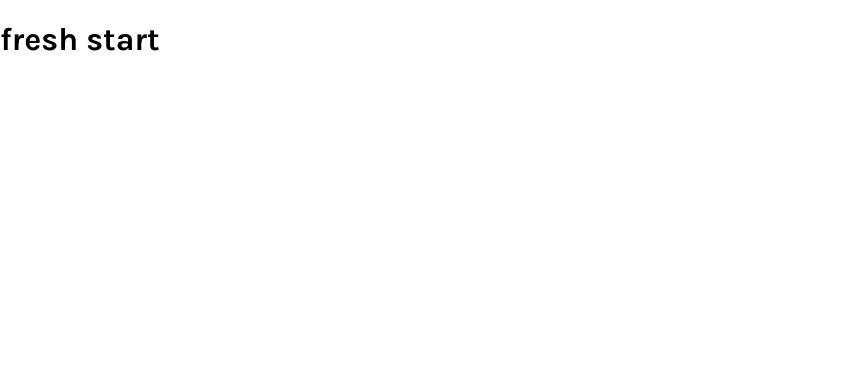
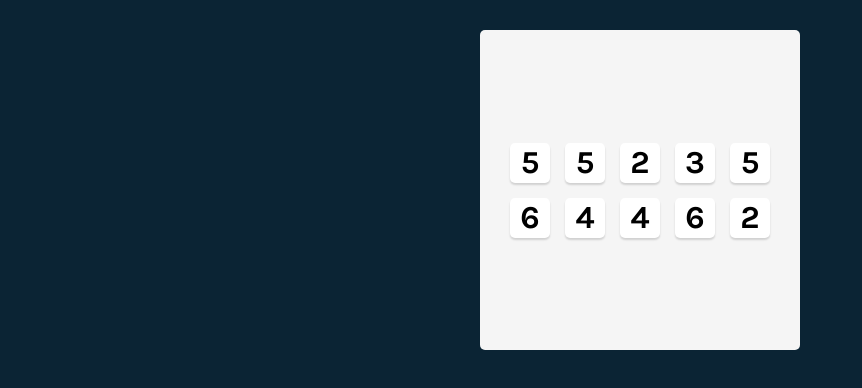
Before and after one commit to kassfir/scrimba-react-tutorials, a React (Vite) app: page / in a window 1280 px wide. Shown: the top 388 px of the page, without its empty margins (0-862 px from the left). Built offline with nearby package versions, Linux system fonts and the light colour scheme.

Commit message:
added dice component and some styling

```diff
--- a/src/App.jsx
+++ b/src/App.jsx
@@ -1,10 +1,46 @@
 import React from "react"
 
+/**
+ * Challenge:
+ *
+ * - Create a Die component that takes a `value` prop
+ * - Render 10 instances of the Die component (manually)
+ *      - Provide a number between 1-6 for the value on each
+ *        for now
+ * - Style the <main> and <Die> components
+ *   to look like they do in the slide
+ *      - Hints: Create a container to hold the 10 instances
+ *        of the Die component, and use CSS Grid to lay them
+ *        out evenly in 2 rows of 5 columns
+ *      - Use flexbox on main to center the dice container
+ *        in the center of the page
+ */
+
+function Die(props){
+  return (<div className="die-face">
+    <h2 className="die-num">
+      {props.number}
+    </h2>
+  </div>)
+}
+
+
 function App() {
+  const dice = () => {
+    const dice = [];
+    for (let i = 0; i < 10; i++){
+      dice.push(<Die number={Math.floor((Math.random()*6) + 1)}></Die>)
+    }
+
+    return dice;
+  }
+
   return (
-    <div>
-      <h1>fresh start</h1>
-    </div>
+    <main>
+      <div className='dice-container'>
+        {dice ()}
+      </div>
+    </main>
   )
 }
 
--- a/src/index.css
+++ b/src/index.css
@@ -1,106 +1,48 @@
 * {
   box-sizing: border-box;
+  margin: 0px;
 }
 
 body {
   font-family: "Karla", sans-serif;
   margin: 0;
-
+  background-color: #0B2434;
+  padding: 30px;
 }
 
 main {
   padding: 36px;
-  max-width: 980px;
+  max-width: 320px;
+  height: 320px;
+
   margin: auto;
+  background: #F5F5F5;
+  border-radius: 5px;
+  display: flex;
+  flex-direction: column;
+  justify-content: center;
+  align-items: center;
 }
 
-.header {
-  display: flex;
-  align-items: center;
-  height: 65px;
-  background: linear-gradient(90deg, #672280 1.18%, #A626D3 100%);
-  color: white;
-  padding: 20px;
+
+.dice-container{
+  display: grid;
+  grid-template: auto auto / repeat(5, 1fr);
+  gap: 15px;
 }
 
-.header--image {
-  height: 100%;
-  margin-right: 6px;
+.die-face{
+   width: 40px;
+   height: 40px;
+   background-color: #FFFFFF;
+   box-shadow: 0px 2px 2px rgba(0, 0, 0, 0.15);
+   display: flex;
+   justify-content: center;
+   align-items: center;
+   border-radius: 5px;
+   cursor: pointer;
 }
 
-.header--title {
-  font-size: 1.25rem;
-  margin-right: auto;
+.die-num{
+  font-size: 2rem;
 }
-
-.header--project {
-  font-size: 0.75rem;
-  font-weight: 500;
-}
-
-.form {
-  display: grid;
-  grid-template: 40px 40px / 1fr 1fr;
-  gap: 17px;
-  margin-bottom: 17px;
-}
-
-.form--input {
-  font-family: "Karla", sans-serif;
-  border-radius: 5px;
-  text-indent: 5px;
-}
-
-.form--button {
-  grid-column: 1 / -1;
-  font-family: "Karla", sans-serif;
-  border-radius: 5px;
-  background: linear-gradient(90.41deg, #711F8D 1.14%, #A818DA 100%);
-  color: white;
-  border: none;
-  cursor: pointer;
-}
-
-.meme {
-  position: relative;
-  display: flex;
-}
-
-.meme--image {
-  max-width: 100%;
-  border-radius: 3px;
-  margin: auto;
-}
-
-.meme--text {
-  position: absolute;
-  width: 80%;
-  text-align: center;
-  left: 50%;
-  transform: translateX(-50%);
-  margin: 15px 0;
-  padding: 0 5px;
-  font-family: impact, sans-serif;
-  font-size: 2em;
-  text-transform: uppercase;
-  color: white;
-  letter-spacing: 1px;
-  text-shadow:
-      2px 2px 0 #000,
-      -2px -2px 0 #000,
-      2px -2px 0 #000,
-      -2px 2px 0 #000,
-      0 2px 0 #000,
-      2px 0 0 #000,
-      0 -2px 0 #000,
-      -2px 0 0 #000,
-      2px 2px 5px #000;
-}
-
-.bottom {
-  bottom: 0;
-}
-
-.top {
-  top: 0;
-}
```
Also changed, not shown: src/components/Die.js (added).
